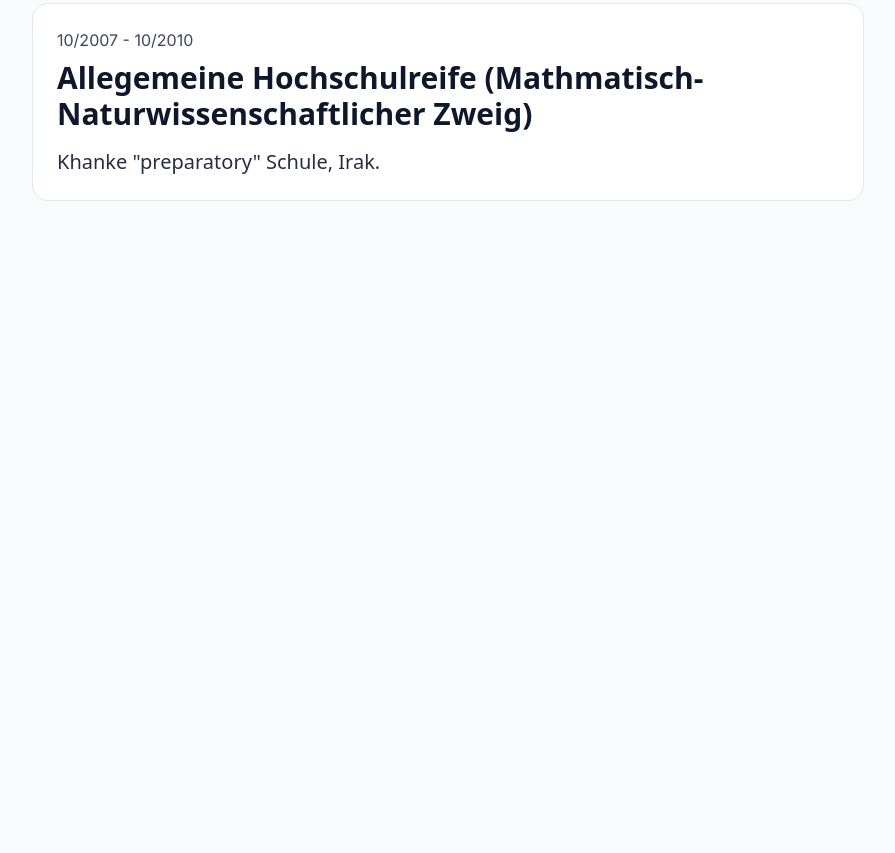
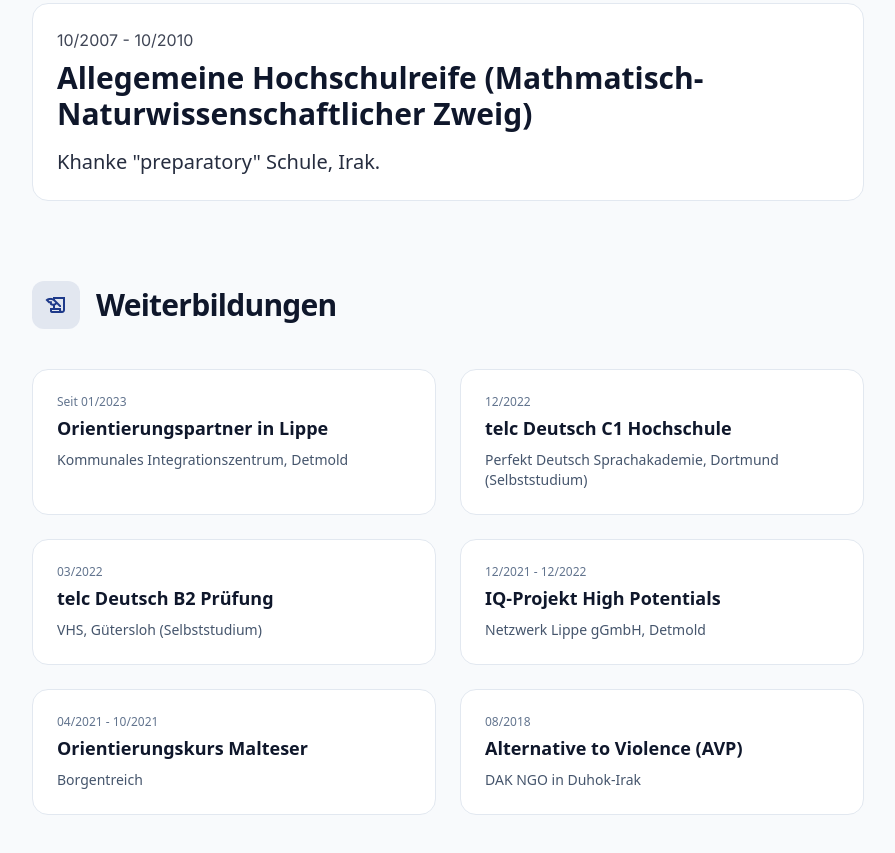
Before and after one commit to sherwan-dev/sherwan-dot-me, a website built with Vite: page index.html in a window 1280 px wide. Shown: the part 1731-2584 px from the top of the page, without its empty margins (352-1247 px from the left). Before the commit the page ends 2076 px from the top, so only its background shows below. Built offline with nearby package versions, Linux system fonts and the light colour scheme.

Commit message:
add education section

```diff
--- a/index.html
+++ b/index.html
@@ -403,8 +403,86 @@
               ></div>
             </div>
           </section>
-
-
+<section>
+            <div class="flex items-center gap-4 mb-10">
+              <div
+                class="w-12 h-12 rounded-xl bg-primary/10 flex items-center justify-center"
+              >
+                <span class="material-symbols-outlined text-primary"
+                  >history_edu</span
+                >
+              </div>
+              <h2 class="text-3xl font-bold tracking-tight">
+                Weiterbildungen
+              </h2>
+            </div>
+            <div class="grid grid-cols-1 md:grid-cols-2 gap-6">
+              <div
+                class="p-6 rounded-2xl bg-white dark:bg-slate-900 border border-slate-200 dark:border-slate-800 hover:shadow-lg transition-shadow"
+              >
+                <div class="text-xs text-slate-500 mb-1">Seit 01/2023</div>
+                <h4 class="font-bold text-lg mb-2">
+                  Orientierungspartner in Lippe
+                </h4>
+                <p class="text-sm text-slate-600 dark:text-slate-400">
+                  Kommunales Integrationszentrum, Detmold
+                </p>
+              </div>
+              <div
+                class="p-6 rounded-2xl bg-white dark:bg-slate-900 border border-slate-200 dark:border-slate-800 hover:shadow-lg transition-shadow"
+              >
+                <div class="text-xs text-slate-500 mb-1">12/2022</div>
+                <h4 class="font-bold text-lg mb-2">
+                  telc Deutsch C1 Hochschule
+                </h4>
+                <p class="text-sm text-slate-600 dark:text-slate-400">
+                  Perfekt Deutsch Sprachakademie, Dortmund (Selbststudium)
+                </p>
+              </div>
+              <div
+                class="p-6 rounded-2xl bg-white dark:bg-slate-900 border border-slate-200 dark:border-slate-800 hover:shadow-lg transition-shadow"
+              >
+                <div class="text-xs text-slate-500 mb-1">03/2022</div>
+                <h4 class="font-bold text-lg mb-2">telc Deutsch B2 Prüfung</h4>
+                <p class="text-sm text-slate-600 dark:text-slate-400">
+                  VHS, Gütersloh (Selbststudium)
+                </p>
+              </div>
+              <div
+                class="p-6 rounded-2xl bg-white dark:bg-slate-900 border border-slate-200 dark:border-slate-800 hover:shadow-lg transition-shadow"
+              >
+                <div class="text-xs text-slate-500 mb-1">12/2021 - 12/2022</div>
+                <h4 class="font-bold text-lg mb-2">
+                  IQ-Projekt High Potentials
+                </h4>
+                <p class="text-sm text-slate-600 dark:text-slate-400">
+                  Netzwerk Lippe gGmbH, Detmold
+                </p>
+              </div>
+              <div
+                class="p-6 rounded-2xl bg-white dark:bg-slate-900 border border-slate-200 dark:border-slate-800 hover:shadow-lg transition-shadow"
+              >
+                <div class="text-xs text-slate-500 mb-1">04/2021 - 10/2021</div>
+                <h4 class="font-bold text-lg mb-2">
+                  Orientierungskurs Malteser
+                </h4>
+                <p class="text-sm text-slate-600 dark:text-slate-400">
+                  Borgentreich
+                </p>
+              </div>
+              <div
+                class="p-6 rounded-2xl bg-white dark:bg-slate-900 border border-slate-200 dark:border-slate-800 hover:shadow-lg transition-shadow"
+              >
+                <div class="text-xs text-slate-500 mb-1">08/2018</div>
+                <h4 class="font-bold text-lg mb-2">
+                  Alternative to Violence (AVP)
+                </h4>
+                <p class="text-sm text-slate-600 dark:text-slate-400">
+                  DAK NGO in Duhok-Irak
+                </p>
+              </div>
+            </div>
+          </section>
 
 
         </div>
```
